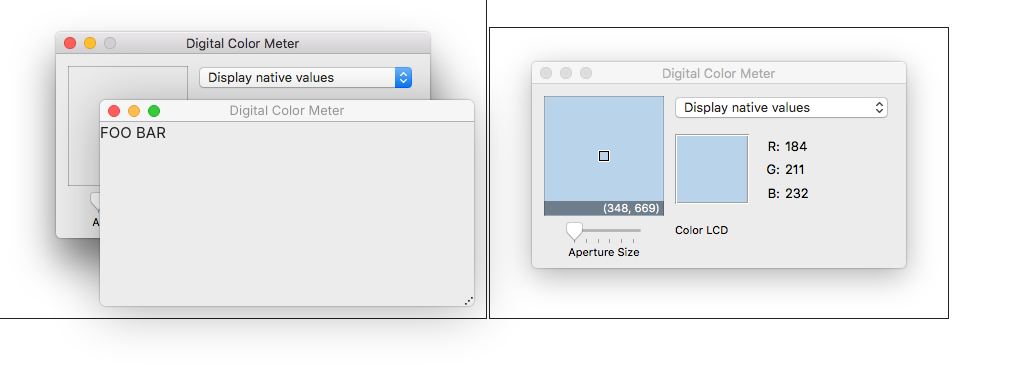
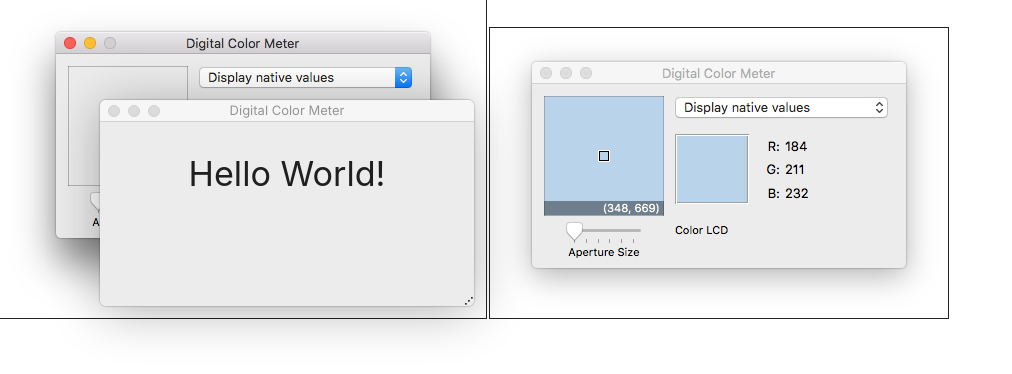
Before and after one commit to victornpb/VtWindow, a plain HTML site: page index.html in a window 1280 px wide. Shown: the whole page, without its empty margins (0-1012 px from the left). Drawn offline with nearby package versions, Linux system fonts and the light colour scheme.

Commit message:
osx theme

```diff
--- a/index.html
+++ b/index.html
@@ -7,8 +7,8 @@
     <meta http-equiv="X-UA-Compatible" content="ie=edge">
     <title>VtWindow.js - synthetic windowing javascript library</title>
     <link rel="stylesheet" href="vtwindow.css">
-    <link rel="stylesheet" href="vtwindow-theme.css">
-    <link rel="stylesheet" href="vtwindow-theme.1.css">
+    <link rel="stylesheet" href="vtwindow-theme.material.css">
+    <link rel="stylesheet" href="vtwindow-theme.osx.css">
     <script src="vtwindow.js"></script>
     <!-- Compiled and minified CSS -->
     <link rel="stylesheet" href="https://cdnjs.cloudflare.com/ajax/libs/materialize/1.0.0-rc.2/css/materialize.min.css">
@@ -71,7 +71,7 @@
         var w2 = new VtWindow(null, { template: osx.innerHTML });
         w2.mount();
         w2.setTitle('Digital Color Meter');
-        w2.setBody('FOO BAR');
+        w2.setBody(`<div style="padding: 10px; text-align: center; width: 100%;"><h4>Hello World!</h4></div>`);
         w2.top = 100;
         w2.left = 100;
         w2.width = 374;
--- a/vtwindow-theme.1.css
+++ b/vtwindow-theme.osx.css
@@ -70,7 +70,7 @@
     background: rgb(246,246,246);
 
     border-top: 1px solid rgb(245,244,245);
-    border-bottom: 1px solid rgb(179,177,179);
+    border-bottom: 1px solid rgb(209, 209, 209);
 
     opacity: 1;
 
@@ -86,6 +86,7 @@
 
     border-top: 1px solid rgb(245,244,245);
     border-bottom: 1px solid rgb(179,177,179);
+
 
     opacity: 1;
   }
@@ -133,26 +134,26 @@
     height: 12px;
     border-radius: 10px;
 
+    border: 1px solid rgb(207, 207, 207);
+    background: rgb(219, 219, 219);
+  }
+
+  .vt-window-osx.focus [name='controls'] button[name="close"]:after {
     border: 1px solid rgb(229,66,67);
     background: rgb(255,94,92);
   }
 
-  .vt-window-osx [name='controls'] button[name="close"]:after {
-    border: 1px solid rgb(229,66,67);
-    background: rgb(255,94,92);
-  }
-
-  .vt-window-osx [name='controls'] button[name="maximize"]:after {
+  .vt-window-osx.focus [name='controls'] button[name="maximize"]:after {
     border: 1px solid rgb(20,174,21);
     background: rgb(55,201,64);
   }
 
-  .vt-window-osx [name='controls'] button[name="minimize"]:after {
+  .vt-window-osx.focus [name='controls'] button[name="minimize"]:after {
     border: 1px solid rgb(226,159,64);
     background: rgb(255,189,77);
   }
 
-  .vt-window-osx [name='controls'] button:disabled:after {
+  .vt-window-osx.focus [name='controls'] button:disabled:after {
     border: 1px solid rgb(180,180,180);
     background: rgb(204,204,204);
   }
@@ -186,7 +187,7 @@
     display: -webkit-flex;
     display: -ms-flexbox;
     display: flex; */
-    background: rgba(236,236,236);
+    background: rgb(236,236,236);
   }
   .vt-window-osx.drag {
     /* will-change: top, left, width, height, transform; */
```
